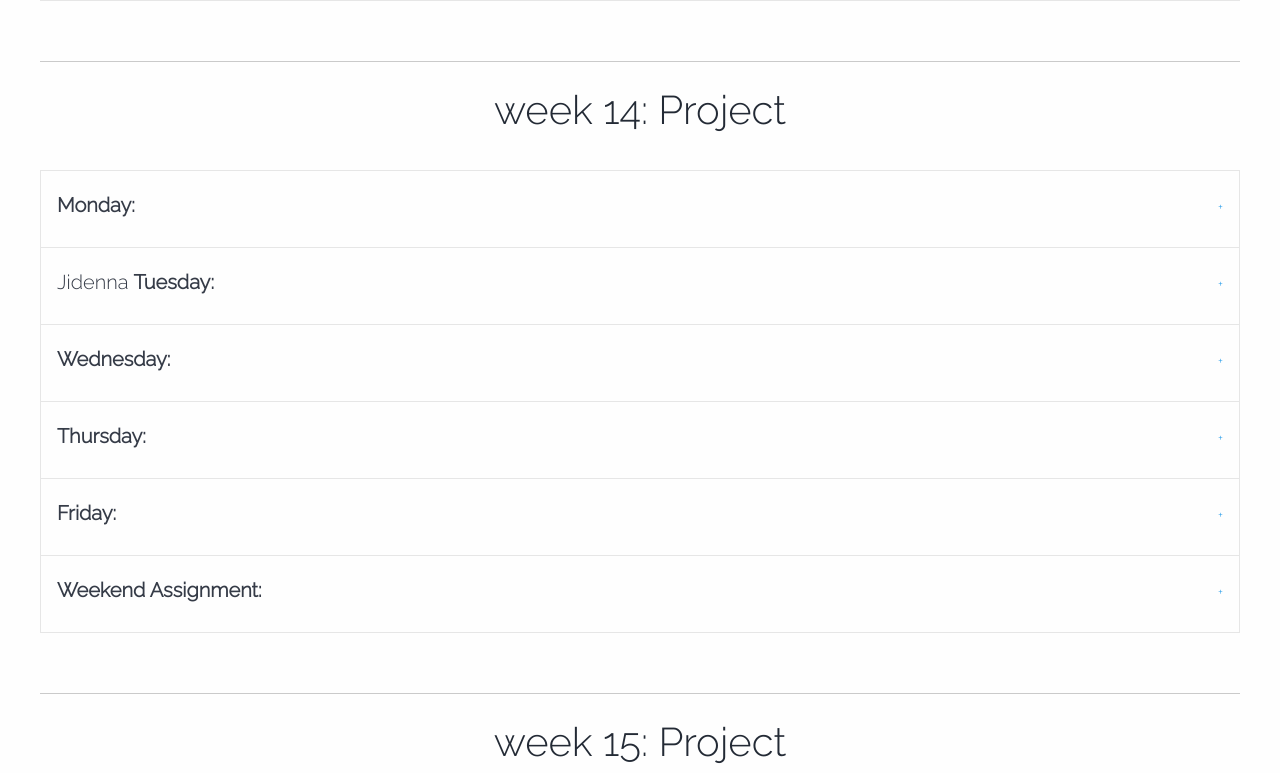
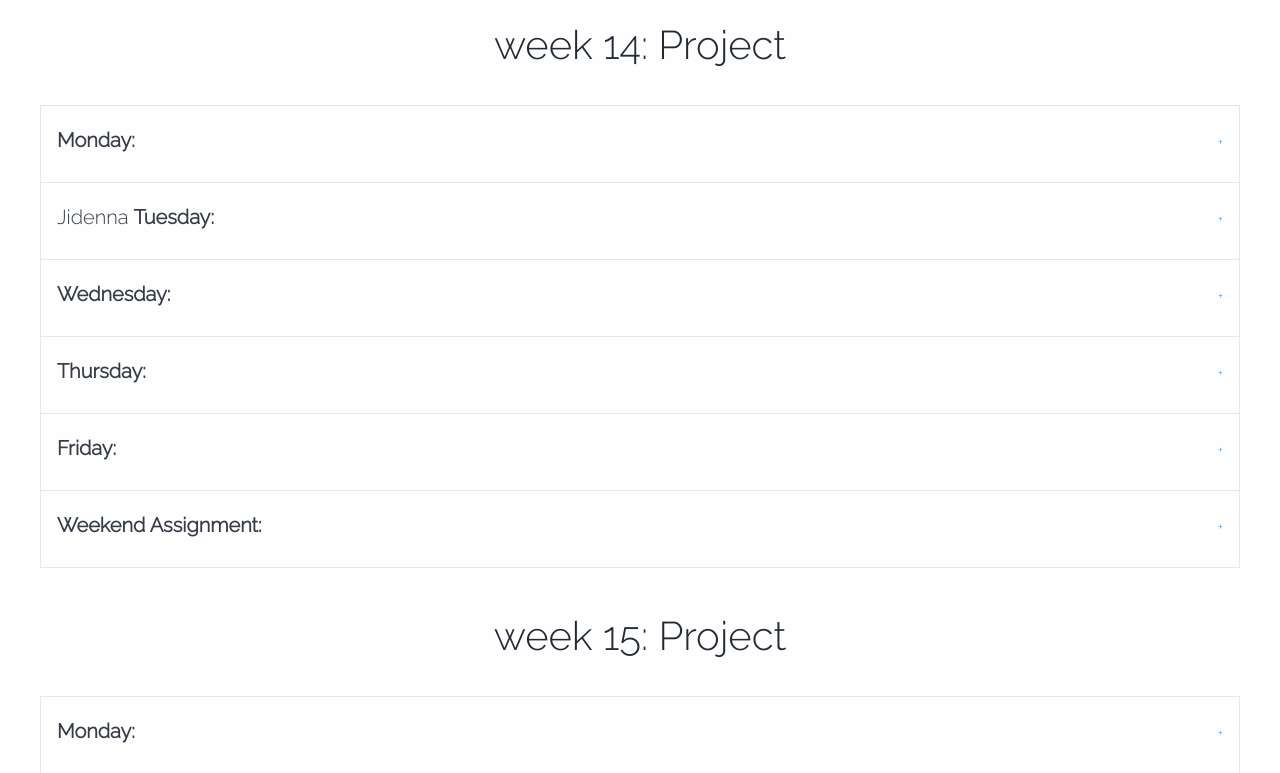
Before and after one commit to gitalry/Moringa-School-Curriculum-UI, a website: page main.html in a window 1280 px wide. Shown: the part 7996-8769 px from the top of the page. Drawn offline with nearby package versions, Linux system fonts and the light colour scheme.

Commit message:
code review: cleanUp

```diff
--- a/main.html
+++ b/main.html
@@ -111,14 +111,12 @@
             <div class="small-12 columns">
                 <div class="small-2 columns"></div>
                 <div class="small-8 columns">
-                   <p id="hello">Hello!<br>
+                   <p id="hello" >Hello!<br>
                     Welcome to the beginning of your Moringa School curriculum.<br>
                     </p>
                     </div>
                 <div class="small-2 columns"></div>
             </div>
-<br/>
-<br/>
 
                         <!-- Weeks start here -->
     <section id="msweeks">
@@ -126,7 +124,6 @@
                 <div class="row" class="weeks" id="week1">
                     <h2>week 1: Front-End</h2>
                 </div>
-                <br>
                 <ul class="accordion" data-accordion data-allow-all-closed="true" role="tablist">
 <!-- Monday -->
   <li class="accordion-item ">
@@ -1956,16 +1953,13 @@
     </div>
   </li>
 </ul>
-
-<br/>
-
-
-<!-- Week 13 -->
+                <br/>
+
+                        <!----------------------- Week 13 ----------------------->
                     <div class="row" class="weeks" id="week13">
                     <h2>week 13: Project</h2>
                   </div>
                     <br>
-
                     <ul class="accordion" data-accordion data-allow-all-closed="true" role="tablist">
 <!-- Monday -->
   <li class="accordion-item ">
@@ -2058,16 +2052,13 @@
     </div>
   </li>
 </ul>
-
-<br/>
-
-<hr>
-<!-- Week 14 -->
+                    <br/>
+
+                    <!----------------------- Week 14 ----------------------->
                  <div class="row" class="weeks" id="week14">
                 <h2>week 14: Project</h2>
                 </div>
                  <br>
-
                 <ul class="accordion" data-accordion data-allow-all-closed="true" role="tablist">
 <!-- Monday -->
   <li class="accordion-item ">
@@ -2160,16 +2151,13 @@
     </div>
   </li>
 </ul>
-
-<br/>
-
-<hr>
-<!-- Week 15 -->
+                <br/>
+
+                    <!----------------------- Week 15 ----------------------->
                 <div class="row" class="weeks" id="week15">
                     <h2>week 15: Project</h2>
                   </div>
                 <br>
-
                 <ul class="accordion" data-accordion data-allow-all-closed="true" role="tablist">
 <!-- Monday -->
   <li class="accordion-item ">
@@ -2262,7 +2250,6 @@
     </div>
   </li>
 </ul>
-
                 <div class="row login">
         <div class="large-12 columns">
             <p>
@@ -2272,13 +2259,12 @@
         </div>
         <h1>To view the Curriculum</h1>
     </div>
-<hr>
-<!-- Week 16 -->
+
+                    <!----------------------- Week 16 ----------------------->
                   <div class="row" class="weeks" id="week16">
                   <h2>week 16: Project</h2>
                   </div>
                   <br>
-
                   <ul class="accordion" data-accordion data-allow-all-closed="true" role="tablist">
 <!-- Monday -->
   <li class="accordion-item ">
@@ -2371,7 +2357,9 @@
     </div>
   </li>
 </ul>
+
             </section>
+
             <br/>
             <br/>
 
```
Lines whose indentation alone changed are shown as unchanged.
